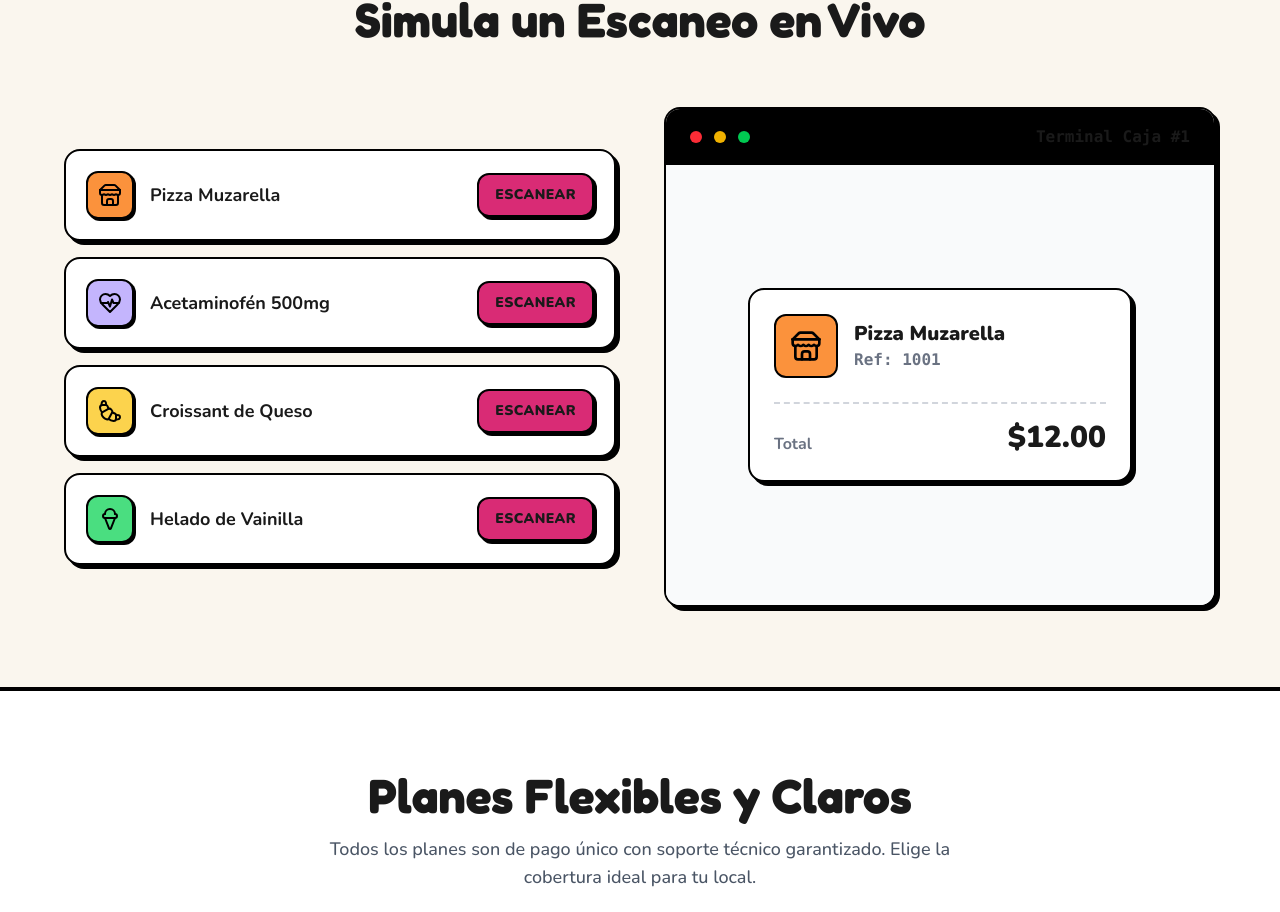
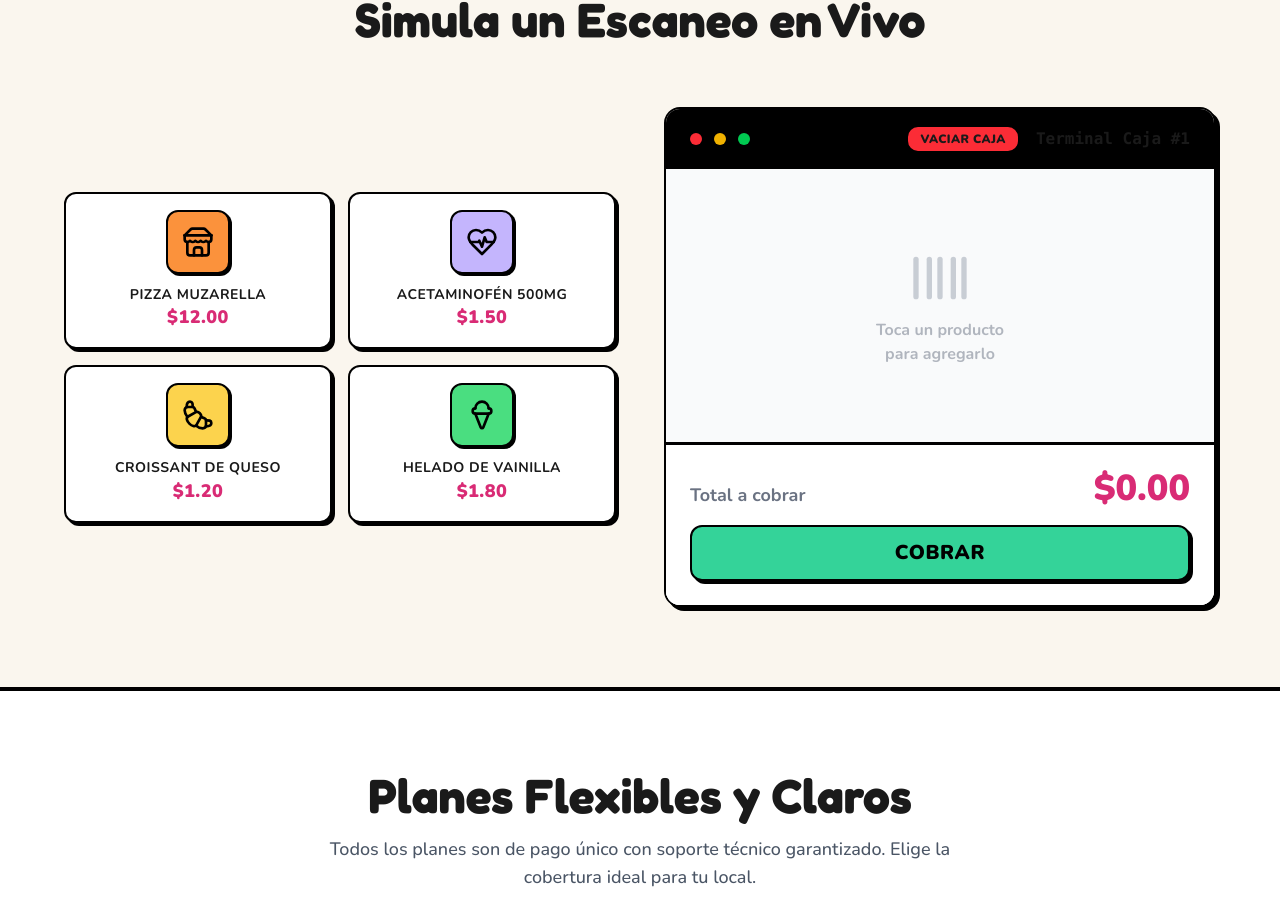
Before and after one commit to anonimus159/craftpos-web, a Next.js app: page /promo in a window 1280 px wide. Shown: the part 1915-2827 px from the top of the page. Built offline with nearby package versions, Linux system fonts and the light colour scheme.

Commit message:
Update promo demo UI to resemble an interactive POS

```diff
--- a/src/app/promo/page.tsx
+++ b/src/app/promo/page.tsx
@@ -77,12 +77,10 @@ export default function PromoLanding() {
 
   const handleScan = (product: typeof mockProducts[0]) => {
     if (isScanning) return;
-    setSelectedProduct(product);
     setIsScanning(true);
 
     setTimeout(() => {
       setIsScanning(false);
-      setShowBeep(true);
       playBeep();
       setSimulatedModule(product.module);
       setSimulatedCart(prev => {
@@ -96,12 +94,7 @@ export default function PromoLanding() {
         }
         return [...prev, { product, quantity: 1 }];
       });
-
-      setTimeout(() => {
-        setShowBeep(false);
-      }, 1000);
-
-    }, 1200);
+    }, 150);
   };
 
   const clearSimulatedCart = () => {
@@ -320,21 +313,17 @@ export default function PromoLanding() {
             </h2>
           </div>
           <div className="grid grid-cols-1 lg:grid-cols-2 gap-12 items-center">
-            <div className="space-y-4">
+            <div className="grid grid-cols-2 gap-4">
               {mockProducts.map((p) => (
-                <div key={p.id} className="bg-white p-5 rounded-2xl border-[3px] border-black shadow-[4px_4px_0px_#000] flex items-center justify-between gap-4">
-                  <div className="flex items-center gap-4">
-                    <div style={{ backgroundColor: p.color }} className="w-12 h-12 rounded-xl border-[2px] border-black flex items-center justify-center shadow-[2px_2px_0px_#000]">
-                      <p.icon className="w-6 h-6 text-black" />
+                <button key={p.id} onClick={() => handleScan(p)} disabled={isScanning} className="bg-white p-4 rounded-2xl border-[3px] border-black shadow-[4px_4px_0px_#000] flex flex-col items-center gap-3 hover:translate-y-1 hover:shadow-[2px_2px_0px_#000] transition-all active:translate-y-2 active:shadow-none cursor-pointer">
+                  <div style={{ backgroundColor: p.color }} className="w-16 h-16 rounded-xl border-[2px] border-black flex items-center justify-center shadow-[2px_2px_0px_#000]">
+                    <p.icon className="w-8 h-8 text-black" />
                   </div>
-                    <div>
-                      <h4 className="font-bold text-lg">{p.name}</h4>
+                  <div className="text-center w-full">
+                    <h4 className="font-bold text-sm leading-tight truncate">{p.name}</h4>
+                    <span className="font-black text-[#D92B75] text-lg">${p.price.toFixed(2)}</span>
                   </div>
-                  </div>
-                  <button onClick={() => handleScan(p)} disabled={isScanning} className="bg-[#D92B75] text-white font-bold px-4 py-2.5 rounded-xl border-[2px] border-black text-sm">
-                    Escanear
                 </button>
-                </div>
               ))}
             </div>
 
@@ -346,40 +335,48 @@ export default function PromoLanding() {
                   <div className="w-3 h-3 rounded-full bg-yellow-500"></div>
                   <div className="w-3 h-3 rounded-full bg-green-500"></div>
                 </div>
+                <div className="flex items-center gap-4">
+                  <button onClick={clearSimulatedCart} className="text-xs bg-red-500 hover:bg-red-600 px-3 py-1 rounded-full font-bold transition-colors">Vaciar Caja</button>
                   <span className="font-bold font-mono">Terminal Caja #1</span>
                 </div>
-              <div className="flex-1 bg-gray-50 p-6 flex flex-col items-center justify-center relative">
-                {isScanning ? (
-                  <div className="animate-pulse flex flex-col items-center">
-                    <Barcode className="w-20 h-20 text-gray-300 mb-4" />
-                    <p className="text-lg font-bold text-gray-500">Escaneando...</p>
               </div>
-                ) : selectedProduct ? (
-                  <div className="w-full max-w-sm bg-white p-6 rounded-2xl border-[3px] border-black shadow-[4px_4px_0px_#000] animate-bounce-short">
-                    <div className="flex items-center gap-4 mb-6">
-                      <div style={{ backgroundColor: selectedProduct.color }} className="w-16 h-16 rounded-xl border-[2px] border-black flex items-center justify-center">
-                        <selectedProduct.icon className="w-8 h-8 text-black" />
-                      </div>
-                      <div>
-                        <h4 className="font-black text-xl">{selectedProduct.name}</h4>
-                        <p className="font-mono text-gray-500 font-bold">Ref: {selectedProduct.barcode}</p>
-                      </div>
-                    </div>
-                    <div className="flex justify-between items-end pt-4 border-t-2 border-dashed border-gray-300">
-                      <span className="font-bold text-gray-500">Total</span>
-                      <span className="text-3xl font-black">${selectedProduct.price.toFixed(2)}</span>
-                    </div>
+              <div className="flex-1 bg-gray-50 flex flex-col relative">
+                <div className="flex-1 overflow-y-auto p-4 space-y-3">
+                  {simulatedCart.length === 0 ? (
+                    <div className="h-full flex flex-col items-center justify-center opacity-50">
+                      <Barcode className="w-16 h-16 text-gray-400 mb-2" />
+                      <p className="font-bold text-gray-500 text-center">Toca un producto<br/>para agregarlo</p>
                     </div>
                   ) : (
-                  <div className="flex flex-col items-center opacity-50">
-                    <Barcode className="w-20 h-20 text-gray-300 mb-4" />
-                    <p className="text-lg font-bold text-gray-400 text-center">Esperando lectura<br/>de código de barras</p>
+                    simulatedCart.map((item, idx) => (
+                      <div key={idx} className="flex justify-between items-center bg-white p-3 rounded-xl border-2 border-gray-200 shadow-sm animate-fade-in-up">
+                        <div className="flex items-center gap-3">
+                          <span className="font-black text-lg w-6 text-gray-700">{item.quantity}x</span>
+                          <span className="font-bold text-sm text-gray-900">{item.product.name}</span>
                         </div>
+                        <span className="font-black text-gray-900">${(item.product.price * item.quantity).toFixed(2)}</span>
+                      </div>
+                    ))
                   )}
+                </div>
 
-                {/* Laser animation overlay */}
+                <div className="bg-white border-t-[3px] border-black p-6 z-10 relative">
+                  <div className="flex justify-between items-end mb-4">
+                    <span className="font-bold text-gray-500 text-lg">Total a cobrar</span>
+                    <span className="text-4xl font-black text-[#D92B75]">
+                      ${simulatedCart.reduce((acc, item) => acc + (item.product.price * item.quantity), 0).toFixed(2)}
+                    </span>
+                  </div>
+                  <button className="w-full bg-[#34D399] text-black font-black py-3 rounded-xl border-[3px] border-black shadow-[4px_4px_0px_#000] hover:translate-y-1 hover:shadow-[2px_2px_0px_#000] transition-all active:translate-y-2 active:shadow-none text-xl">
+                    COBRAR
+                  </button>
+                </div>
+
+                {/* Scanner overlay effect */}
                 {isScanning && (
-                  <div className="absolute top-1/2 left-0 right-0 h-1 bg-red-500 shadow-[0_0_15px_#ef4444] animate-scan-laser"></div>
+                  <div className="absolute inset-0 bg-white/50 backdrop-blur-[1px] z-20 flex items-center justify-center">
+                    <div className="w-full h-1 bg-red-500 shadow-[0_0_20px_#ef4444] animate-scan-laser"></div>
+                  </div>
                 )}
               </div>
             </div>
```
Lines whose indentation alone changed are shown as unchanged.
